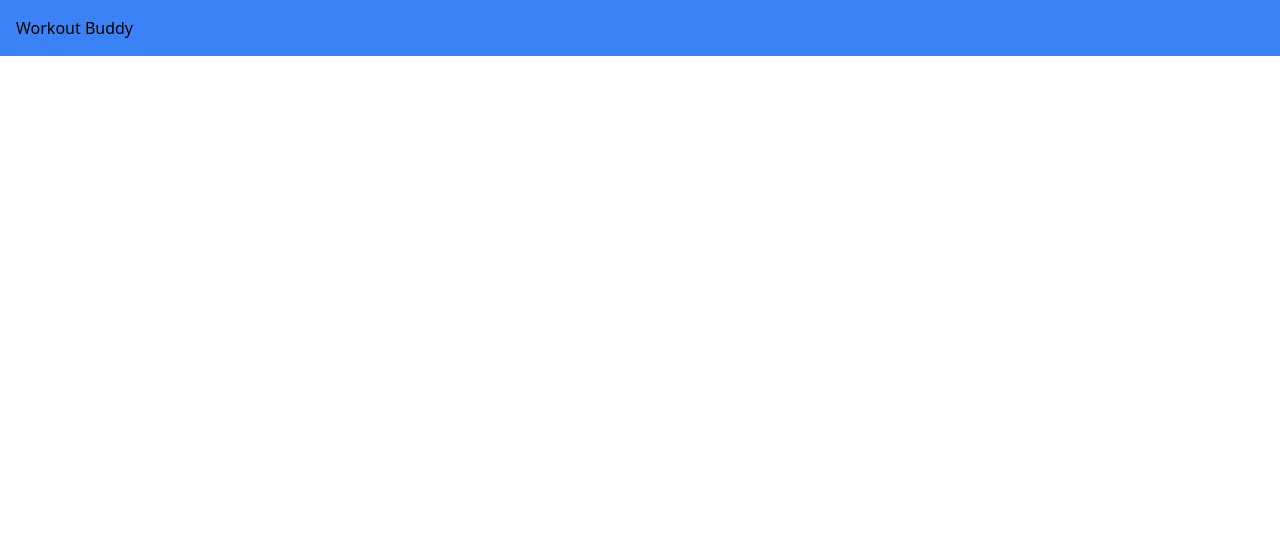
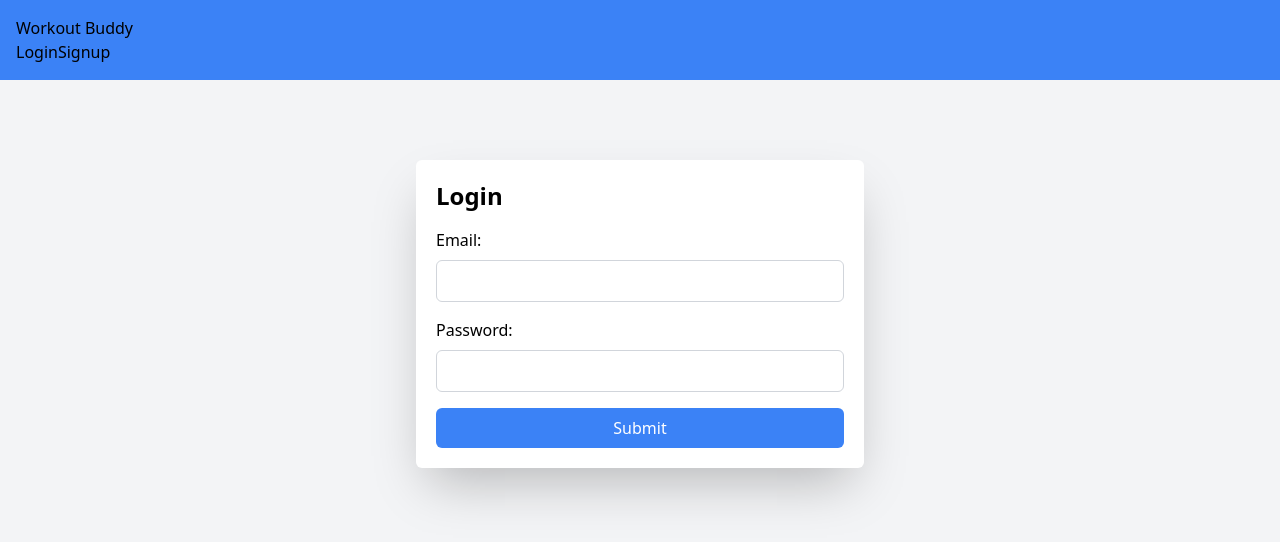
Before and after one commit to kngval/FitHub, a React (Vite) app in the folder frontend/: page /login in a window 1280 px wide. Before the commit this address had no page. Shown: the top 542 px of the page. Built offline with nearby package versions, Linux system fonts and the light colour scheme.

Commit message:
user login with jwt

```diff
--- /dev/null
+++ b/frontend/pages/Login.jsx
@@ -0,0 +1,41 @@
+import { useState } from "react";
+
+const Login = () => {
+  const [email, setEmail] = useState("");
+  const [password, setPassword] = useState("");
+
+  const handleSubmit = (e) => {
+    e.preventDefault();
+
+    console.log(email, password);
+  };
+  return (
+    <form action="" onSubmit={handleSubmit} className="bg-white p-5 rounded-md max-w-md mx-auto mt-20 shadow-2xl">
+  <h2 className="text-2xl font-bold mb-4">Login</h2>
+
+  <label className="block mb-2">Email:</label>
+  <input
+    type="email"
+    onChange={(e) => setEmail(e.target.value)}
+    value={email}
+    className="w-full border border-gray-300 p-2 mb-4 rounded-md"
+  />
+
+  <label className="block mb-2">Password:</label>
+  <input
+    type="password"
+    onChange={(e) => setPassword(e.target.value)}
+    value={password}
+    className="w-full border border-gray-300 p-2 mb-4 rounded-md"
+  />
+
+  <button type="submit" className="bg-blue-500 text-white px-4 py-2 rounded-md w-full">
+    Submit
+  </button>
+</form>
+
+
+  );
+};
+
+export default Login;
--- /dev/null
+++ b/frontend/pages/Signup.jsx
@@ -0,0 +1,25 @@
+import { useState } from "react"
+
+const Signup = () =>{
+    const [email,setEmail] = useState('');
+    const [password,setPassword] = useState('');
+
+    const handleSubmit =(e)=>{
+        e.preventDefault();
+
+        console.log(email,password)
+    }
+    return(
+        <form action="" onSubmit={handleSubmit}>
+            <h2>Signup</h2>
+            <label>Email:</label>
+            <input type="email" onChange={(e) => setEmail(e.target.value)} value={email}/>
+
+            <label>Password:</label>
+            <input type="password" onChange={(e) => setPassword(e.target.value)} value={password}/>
+            <button type="submit">Submit</button>
+        </form>
+    )
+}
+
+export default Signup;
--- a/frontend/src/App.jsx
+++ b/frontend/src/App.jsx
@@ -3,6 +3,8 @@ import { BrowserRouter, Routes, Route } from "react-router-dom";
 import Home from "../pages/Home";
 import { Navbar } from "./components/navbar";
 import { WorkoutContextProvider } from "./context/WorkoutContext";
+import Login from "../pages/Login";
+import Signup from "../pages/Signup";
 
 function App() {
 
@@ -16,6 +18,9 @@ function App() {
           <div className="pages">
             <Routes>
               <Route path="/" element={<Home />} />
+              <Route path="/login" element={<Login />} />
+              <Route path="/signup" element={<Signup />} />
+
             </Routes>
           </div>
         </BrowserRouter>
--- a/frontend/src/components/Navbar.jsx
+++ b/frontend/src/components/Navbar.jsx
@@ -10,6 +10,13 @@ export const Navbar =()=>{
             <Link to='/'>
                 <h1>Workout Buddy</h1>
             </Link>
+            <nav>
+                <div>
+                    <Link to="/login">Login</Link>
+                    <Link to="/signup">Signup</Link>
+
+                </div>
+            </nav>
         </div>
         </header>
     )
--- /dev/null
+++ b/frontend/src/context/authContext.jsx
@@ -0,0 +1,35 @@
+import { createContext, useReducer } from "react";
+
+export const AuthContext = createContext();
+
+
+export const authReducer = (state,action) =>{
+
+    switch(action.type){
+        case "LOGIN" :
+            return {user : action.payload}
+
+        case "LOGOUT" :
+        return { user : null}
+
+        default :
+            return state
+    }
+
+}
+
+
+export const AuthContextProvider = ({children}) =>{
+
+    const [state, dispatch] = useReducer(authReducer,{
+        user: null
+    })
+
+    console.log('AuthContext state: ', state)
+
+    return (
+        <AuthContext.Provider value={{...state,dispatch}}>
+            {children}
+        </AuthContext.Provider>
+    )
+}
--- a/frontend/src/index.css
+++ b/frontend/src/index.css
@@ -2,3 +2,8 @@
 @import 'tailwindcss/base';
 @import 'tailwindcss/components';
 @import 'tailwindcss/utilities';
+
+
+body{
+    background-color: rgb(243 244 246);
+}
--- a/frontend/src/main.jsx
+++ b/frontend/src/main.jsx
@@ -3,11 +3,13 @@ import ReactDOM from 'react-dom/client'
 import App from './App.jsx'
 import { WorkoutContextProvider } from './context/WorkoutContext.jsx'
 import './index.css'
-
+import { AuthContextProvider } from './context/authContext.jsx'
 ReactDOM.createRoot(document.getElementById('root')).render(
   <React.StrictMode>
+    <AuthContextProvider>
     <WorkoutContextProvider>
     <App />
     </WorkoutContextProvider>
+    </AuthContextProvider>
   </React.StrictMode>,
 )
```
Also changed, not shown: frontend/hooks/useAuthContext.jsx (added, +12 -0 lines).
